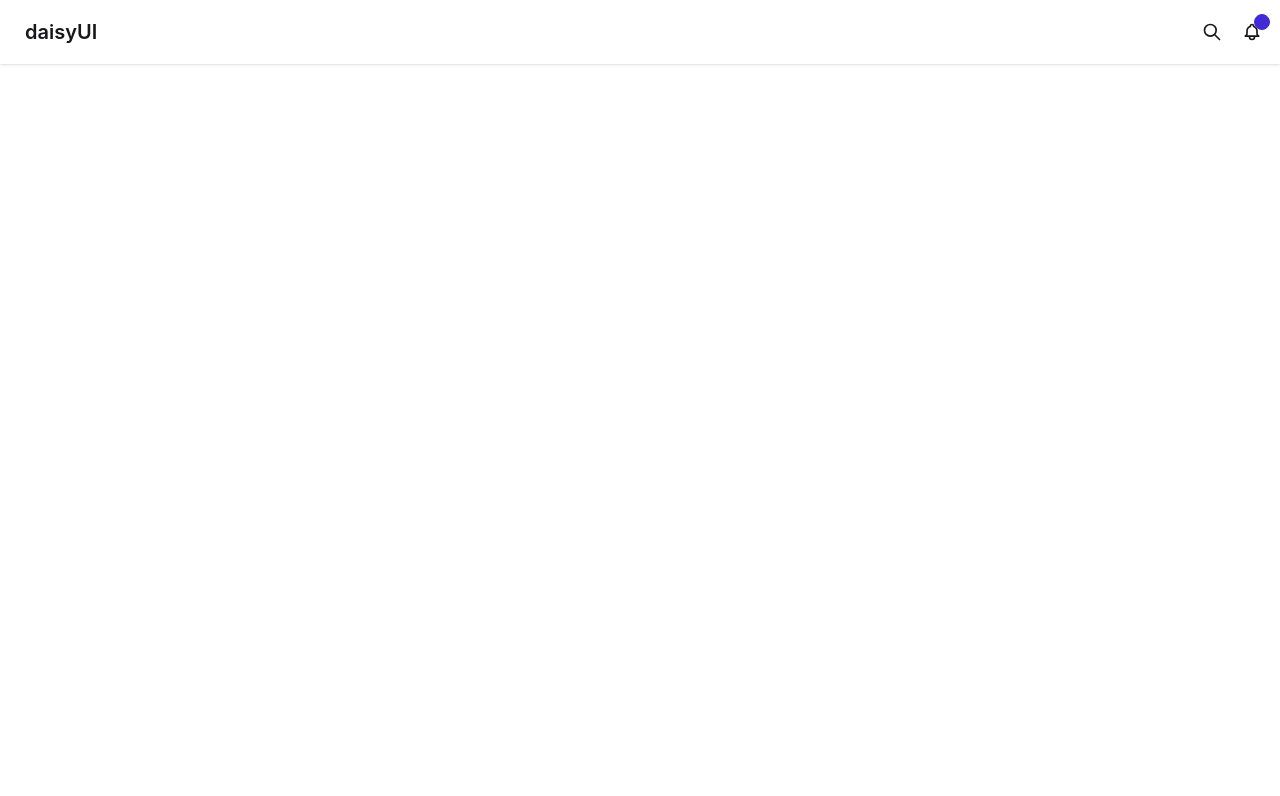
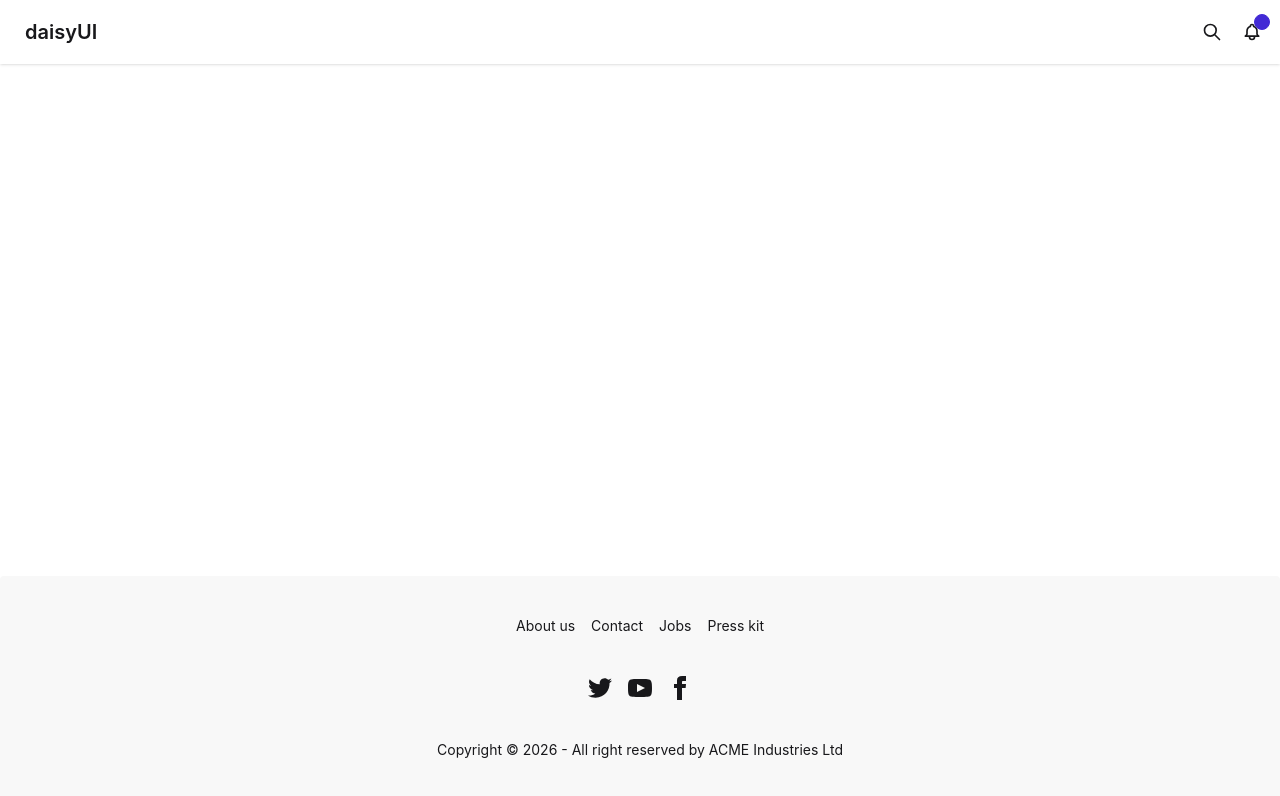
Before and after one commit to mqkhan125/Employee_Managment_System, a React (Vite) app: page / in a window 1280 px wide. Shown: the top 796 px of the page. Built offline with nearby package versions, Linux system fonts and the light colour scheme.

Commit message:
feat(ui): add footer component to layout

```diff
--- a/src/App.jsx
+++ b/src/App.jsx
@@ -6,7 +6,13 @@
 const App = () => {
   return (
     <>
- <Navbar/>
+   <div className='min-h-screen w-full flex flex-col'>
+    <Navbar/>
+    <div className='flex-1'>
+
+    </div>
+    <Footer />
+   </div>
     </>
   )
 }
--- a/src/Components/Footer/Footer.jsx
+++ b/src/Components/Footer/Footer.jsx
@@ -0,0 +1,59 @@
+import React from 'react'
+
+const Footer = () => {
+  return (
+    <footer className="footer footer-horizontal footer-center bg-base-200 text-base-content rounded p-10">
+      <nav className="grid grid-flow-col gap-4">
+        <a className="link link-hover">About us</a>
+        <a className="link link-hover">Contact</a>
+        <a className="link link-hover">Jobs</a>
+        <a className="link link-hover">Press kit</a>
+      </nav>
+      <nav>
+        <div className="grid grid-flow-col gap-4">
+          <a>
+            <svg
+              xmlns="http://www.w3.org/2000/svg"
+              width="24"
+              height="24"
+              viewBox="0 0 24 24"
+              className="fill-current"
+            >
+              <path d="M24 4.557c-.883.392-1.832.656-2.828.775 1.017-.609 1.798-1.574 2.165-2.724-.951.564-2.005.974-3.127 1.195-.897-.957-2.178-1.555-3.594-1.555-3.179 0-5.515 2.966-4.797 6.045-4.091-.205-7.719-2.165-10.148-5.144-1.29 2.213-.669 5.108 1.523 6.574-.806-.026-1.566-.247-2.229-.616-.054 2.281 1.581 4.415 3.949 4.89-.693.188-1.452.232-2.224.084.626 1.956 2.444 3.379 4.6 3.419-2.07 1.623-4.678 2.348-7.29 2.04 2.179 1.397 4.768 2.212 7.548 2.212 9.142 0 14.307-7.721 13.995-14.646.962-.695 1.797-1.562 2.457-2.549z"></path>
+            </svg>
+          </a>
+          <a>
+            <svg
+              xmlns="http://www.w3.org/2000/svg"
+              width="24"
+              height="24"
+              viewBox="0 0 24 24"
+              className="fill-current"
+            >
+              <path d="M19.615 3.184c-3.604-.246-11.631-.245-15.23 0-3.897.266-4.356 2.62-4.385 8.816.029 6.185.484 8.549 4.385 8.816 3.6.245 11.626.246 15.23 0 3.897-.266 4.356-2.62 4.385-8.816-.029-6.185-.484-8.549-4.385-8.816zm-10.615 12.816v-8l8 3.993-8 4.007z"></path>
+            </svg>
+          </a>
+          <a>
+            <svg
+              xmlns="http://www.w3.org/2000/svg"
+              width="24"
+              height="24"
+              viewBox="0 0 24 24"
+              className="fill-current"
+            >
+              <path d="M9 8h-3v4h3v12h5v-12h3.642l.358-4h-4v-1.667c0-.955.192-1.333 1.115-1.333h2.885v-5h-3.808c-3.596 0-5.192 1.583-5.192 4.615v3.385z"></path>
+            </svg>
+          </a>
+        </div>
+      </nav>
+      <aside>
+        <p>
+          Copyright © {new Date().getFullYear()} - All right reserved by ACME
+          Industries Ltd
+        </p>
+      </aside>
+    </footer>
+  );
+}
+
+export default Footer
--- a/src/Components/Navbar/Navbar.jsx
+++ b/src/Components/Navbar/Navbar.jsx
@@ -1,9 +1,9 @@
 import React from 'react'
-import Loyout from '../layout/Loyout';
+import Layout from '../layout/Layout';
 
 const Navbar = () => {
   return (
-    <Loyout>
+    <Layout>
 
     <div className="navbar bg-base-100 shadow-sm">
       <div className="navbar-start">
@@ -49,7 +49,7 @@
         </button>
       </div>
     </div>
-   </Loyout>
+   </Layout>
   );
 }
 
--- a/src/Components/layout/Loyout.jsx
+++ b/src/Components/layout/Layout.jsx
@@ -1,6 +1,6 @@
 import React from 'react'
 
-const Loyout = ({children}) => {
+const Layout = ({children}) => {
   return (
     <div className='max-h-7xl m-auto w-full'>
       {children}
@@ -8,4 +8,4 @@
   )
 }
 
-export default Loyout
+export default Layout
```
